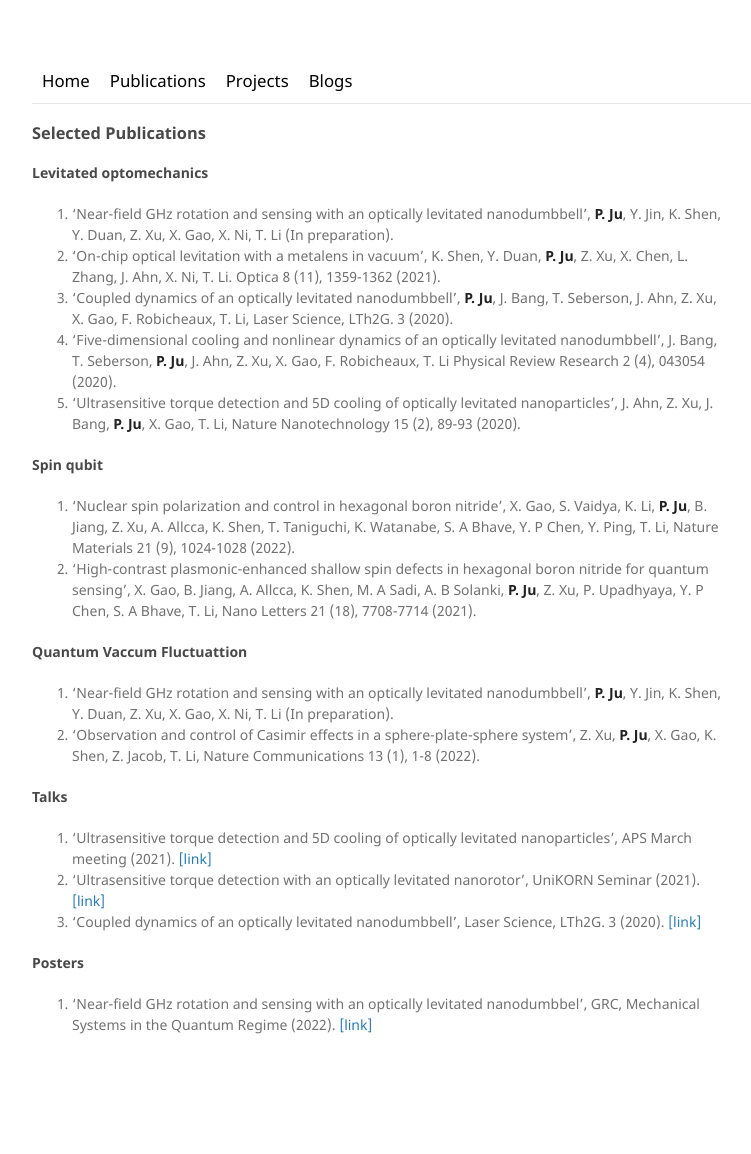
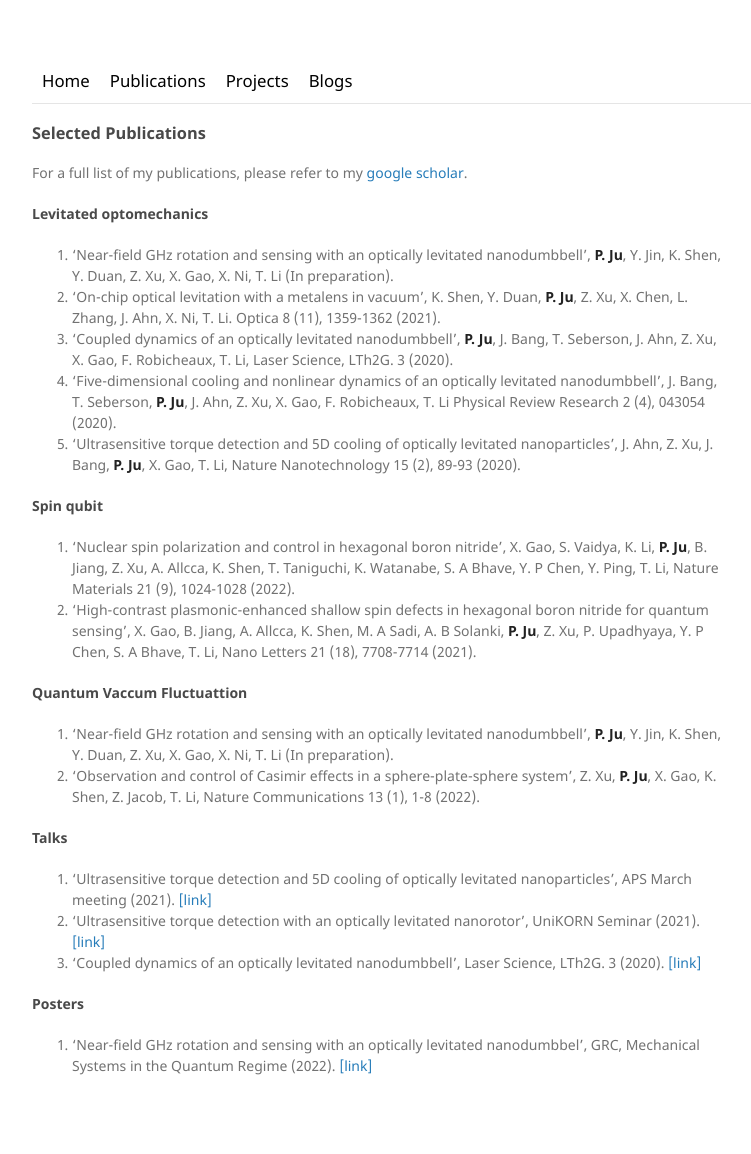
Before and after one commit to peng-ju/peng-ju.github.io, a Jekyll site: the page built from publications/index.md, in a window 1280 px wide. Shown: the whole page, without its empty margins (108-859 px from the left). Built offline with Jekyll 4.4.1, drawn with Linux system fonts in a browser that asks for light colours; before the commit the page ends 1113 px from its top, so only the background shows below that.

Commit message:
Update index.md

```diff
--- a/publications/index.md
+++ b/publications/index.md
@@ -4,6 +4,7 @@ title: Publications
 ---
 
 ### Selected Publications
+For a full list of my publications, please refer to my [google scholar](https://scholar.google.com/citations?user=vPl5ZHoAAAAJ&hl=en&oi=ao).
 
 #### Levitated optomechanics
 1. 'Near-field GHz rotation and sensing with an optically levitated nanodumbbell', **P. Ju**, Y. Jin, K. Shen, Y. Duan, Z. Xu, X. Gao, X. Ni, T. Li (In preparation).
```
